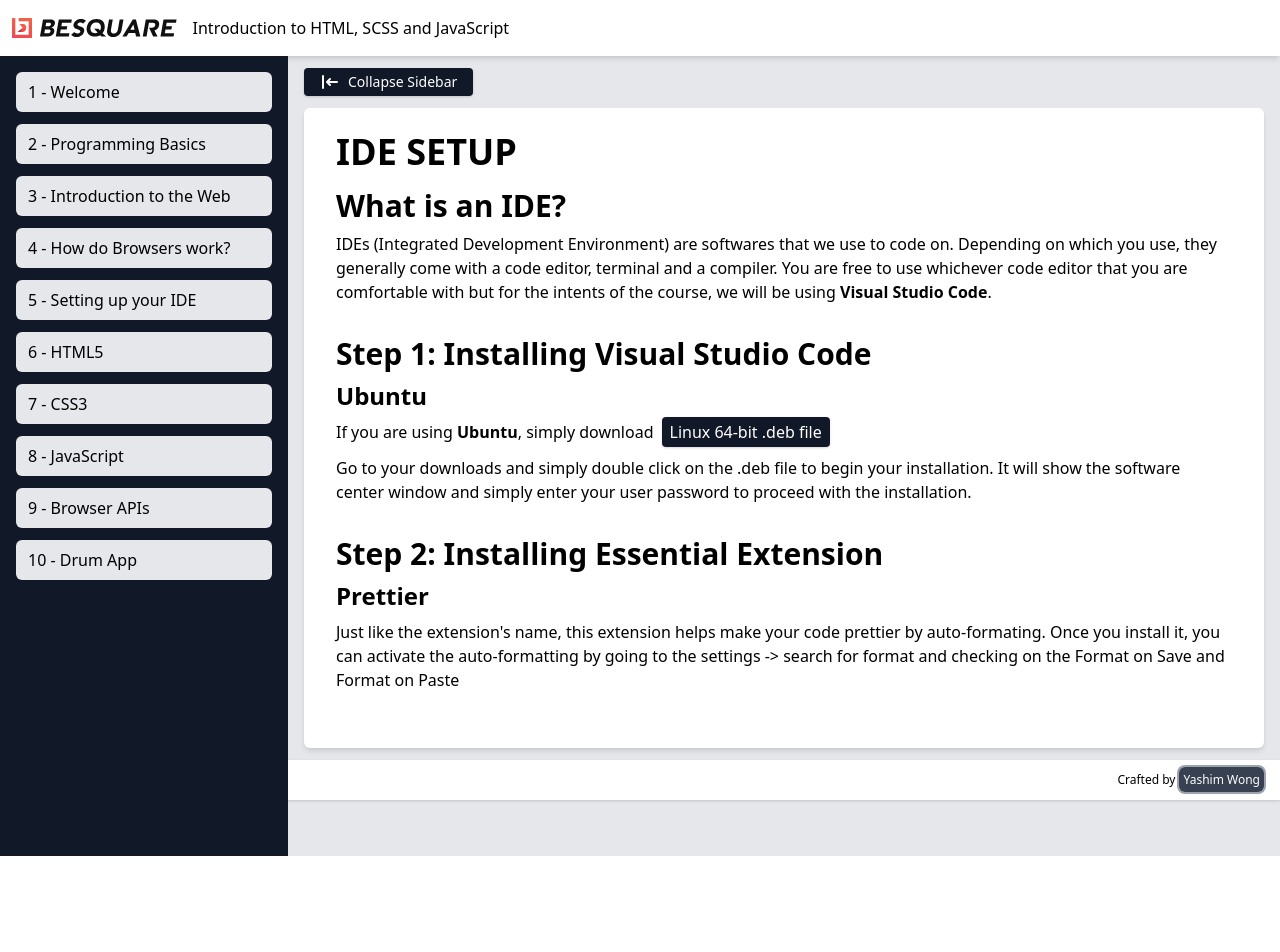
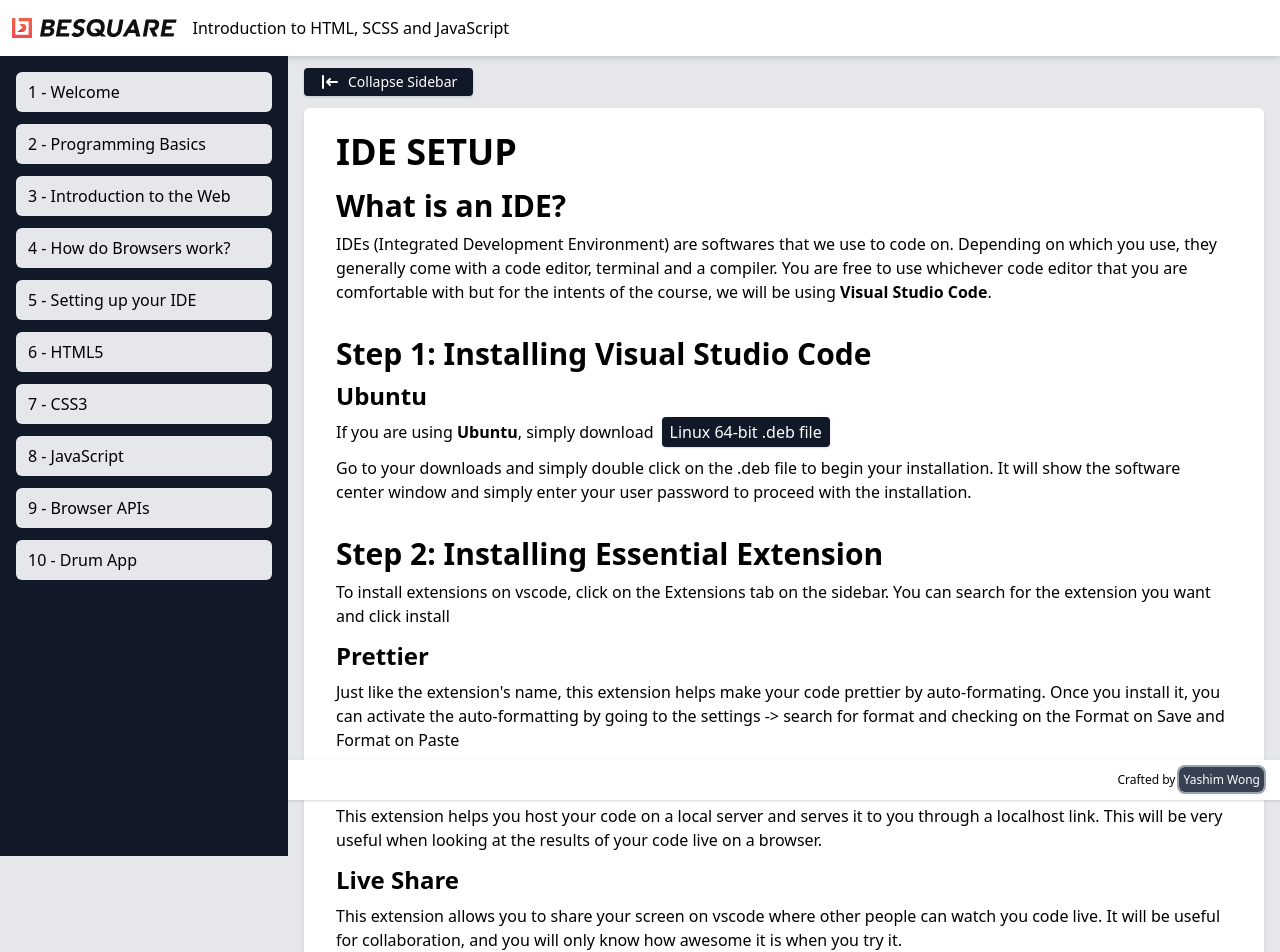
Before and after one commit to yashimwong/besquare, a Next.js app: page /ide-setup in a window 1280 px wide. Shown: the top 952 px of the page. Before the commit the page ends 856 px from the top, so only its background shows below. Built offline with nearby package versions, Linux system fonts and the light colour scheme.

Commit message:
Content Update (#1)

```diff
--- a/pages/ide-setup/index.tsx
+++ b/pages/ide-setup/index.tsx
@@ -45,6 +45,10 @@
       </SectionContainer>
       <SectionContainer>
         <Header>Step 2: Installing Essential Extension</Header>
+        <TextBlock>
+          To install extensions on vscode, click on the Extensions tab on the sidebar.
+          You can search for the extension you want and click install
+        </TextBlock>
         <SubHeader>Prettier</SubHeader>
         <TextBlock>
           Just like the {`extension's`} name, this extension helps make your
@@ -52,6 +56,16 @@
           the auto-formatting by going to the settings {`->`} search for format
           and checking on the Format on Save and Format on Paste
         </TextBlock>
+        <SubHeader>Live Server</SubHeader>
+        <TextBlock>
+          This extension helps you host your code on a local server and serves it to you through a localhost link.
+          This will be very useful when looking at the results of your code live on a browser.
+        </TextBlock>
+        <SubHeader>Live Share</SubHeader>
+        <TextBlock>
+          This extension allows you to share your screen on vscode where other people can watch you code live.
+          It will be useful for collaboration, and you will only know how awesome it is when you try it.
+        </TextBlock>
       </SectionContainer>
     </Layout>
   );
```
Also changed, not shown: 1 other file (tests, documents, lock files or other folders).
